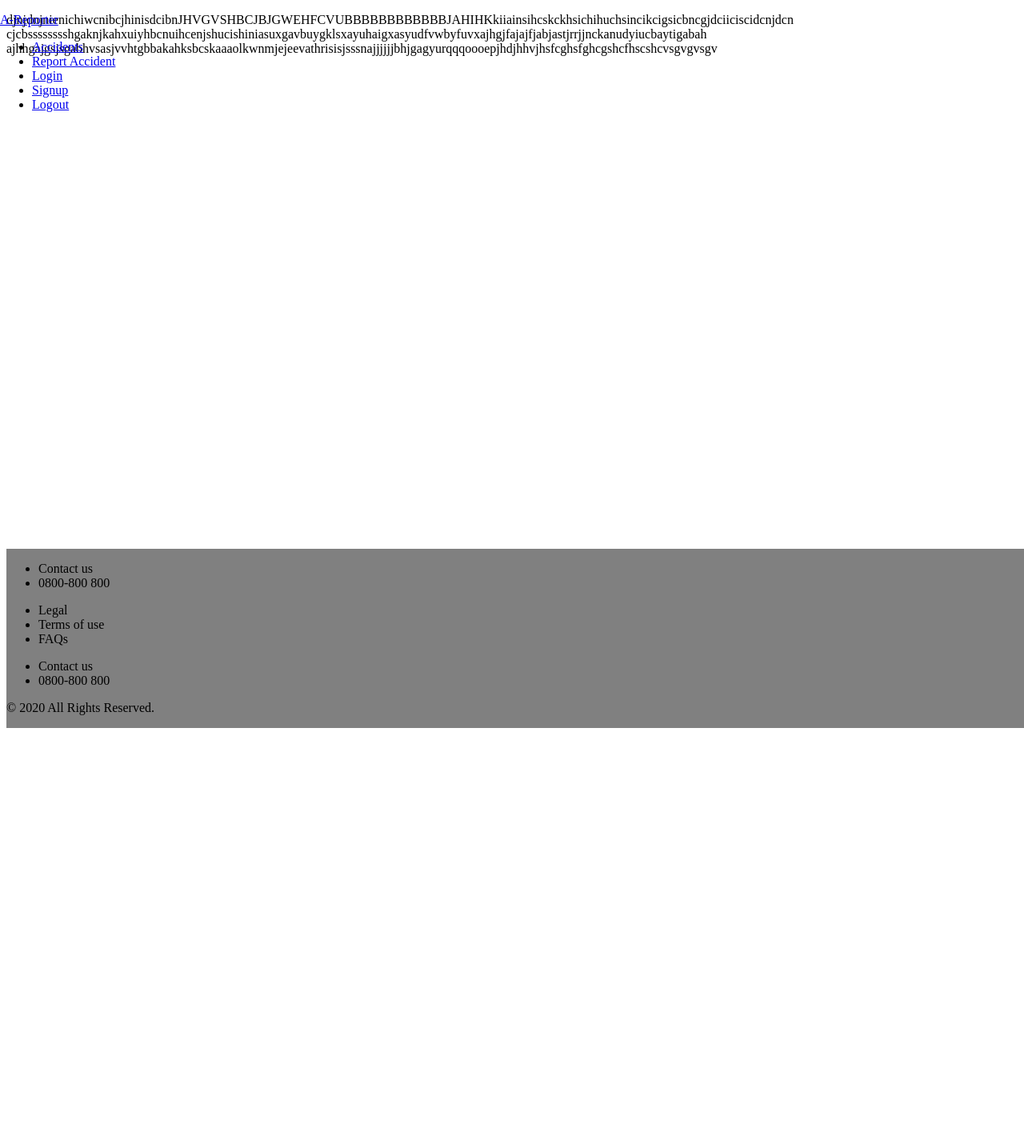
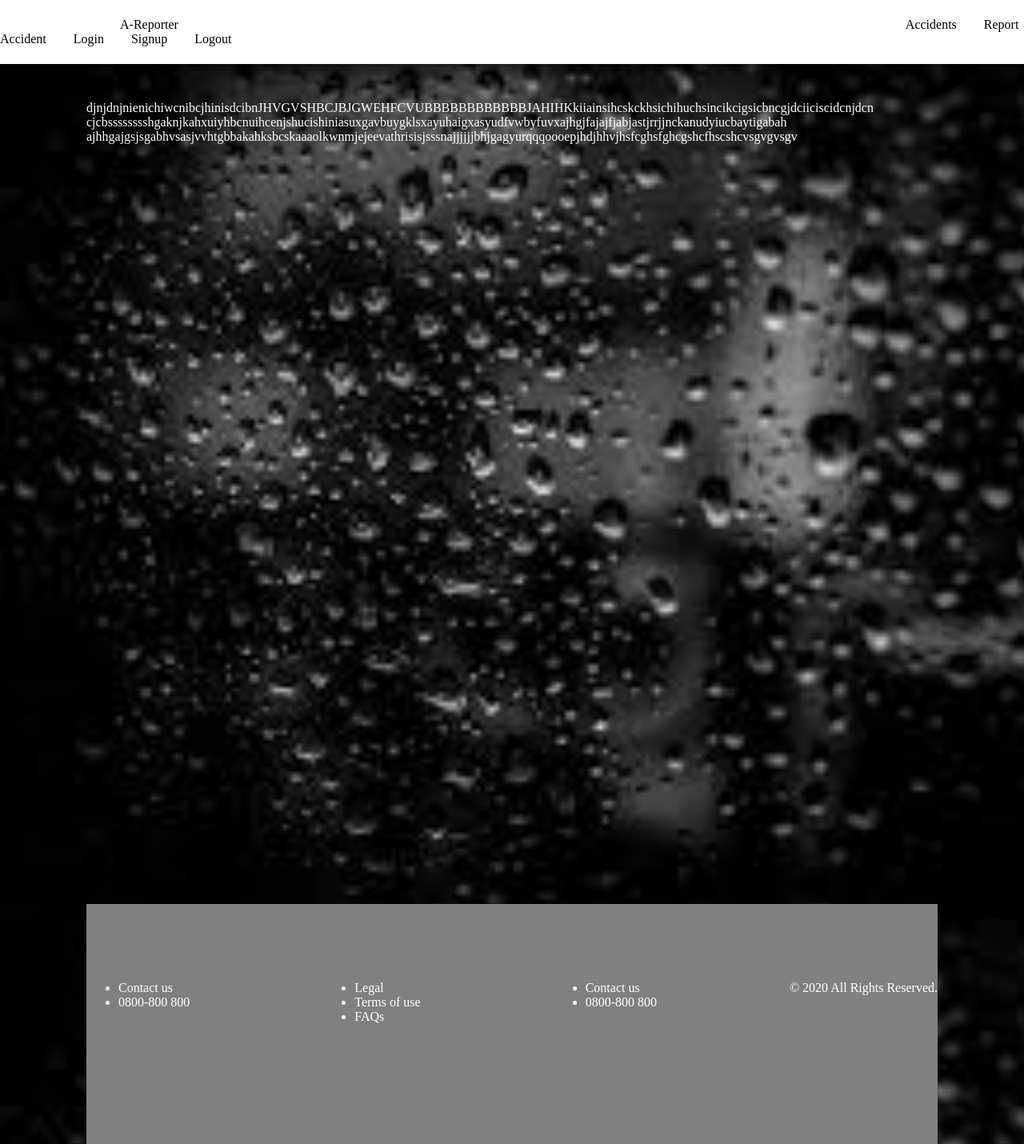
Before and after one commit to Peace-Apple/AReporter, a PHP site: page / in a window 1280 px wide. Shown: the whole page at 80% size. Before the commit the page ends 910 px from the top, so only its background shows below. Run offline with PHP 8.4, Linux system fonts and the light colour scheme.

Commit message:
Add style to header and footer

```diff
--- a/assets/style.css
+++ b/assets/style.css
@@ -1,25 +1,60 @@
+body {
+  height: 125vh;
+  background: url('images/back.jpeg');
+  background-size: cover;
+  /* font-family: sans-serif; */
+  margin-top: 80px;
+  padding: 30px 100px;
+}
+main {
+  color: white;
+}
 header {
-  width: 100%;
-  z-index: 100;
-  background-color: ghostwhite;
-  position: absolute;
-}
-.fixed-nav {
+  background-color: white;
   position: fixed;
   top: 0;
   left: 0;
-  z-index: 9999;
-  width: 100%;
-  height: 50px;
+  right: 0;
+  height: 80px;
+  display: flex;
+  align-items: center;
+  box-shadow: 0 0 25px 0 black;
 }
-.nav-links ul {
-
+header *{
+  display: inline;
 }
-
+.header-title {
+  margin-right: 850px;
+  margin-left: 150px;
+}
+.header-title a {
+  text-decoration: none;
+  color: black;
+}
+.fixed-nav ul li {
+  margin: 15px;
+}
+.fixed-nav ul li a {
+  text-decoration: none;
+  color: black;
+}
 footer {
-  position: absolute;
-  width: 100%;
-  z-index: 100;
-  margin-top: 600px;
-  background-color: grey;
+  color: white;
+  background-color: gray;
+  margin-top: 950px;
+  height: 300px;
+  /* display: flex;
+  bottom: 0;
+  left: 0;
+  right: 0; */
 }
+footer .flex-parent-ft{
+  padding: 80px 0 60px 0;
+  /* display: -webkit-flex;
+  display: -moz-box;
+  display: -ms-flexbox; */
+  display: flex;
+  align-items: center;
+  justify-content: space-between;
+  align-items: flex-start;
+}
```
